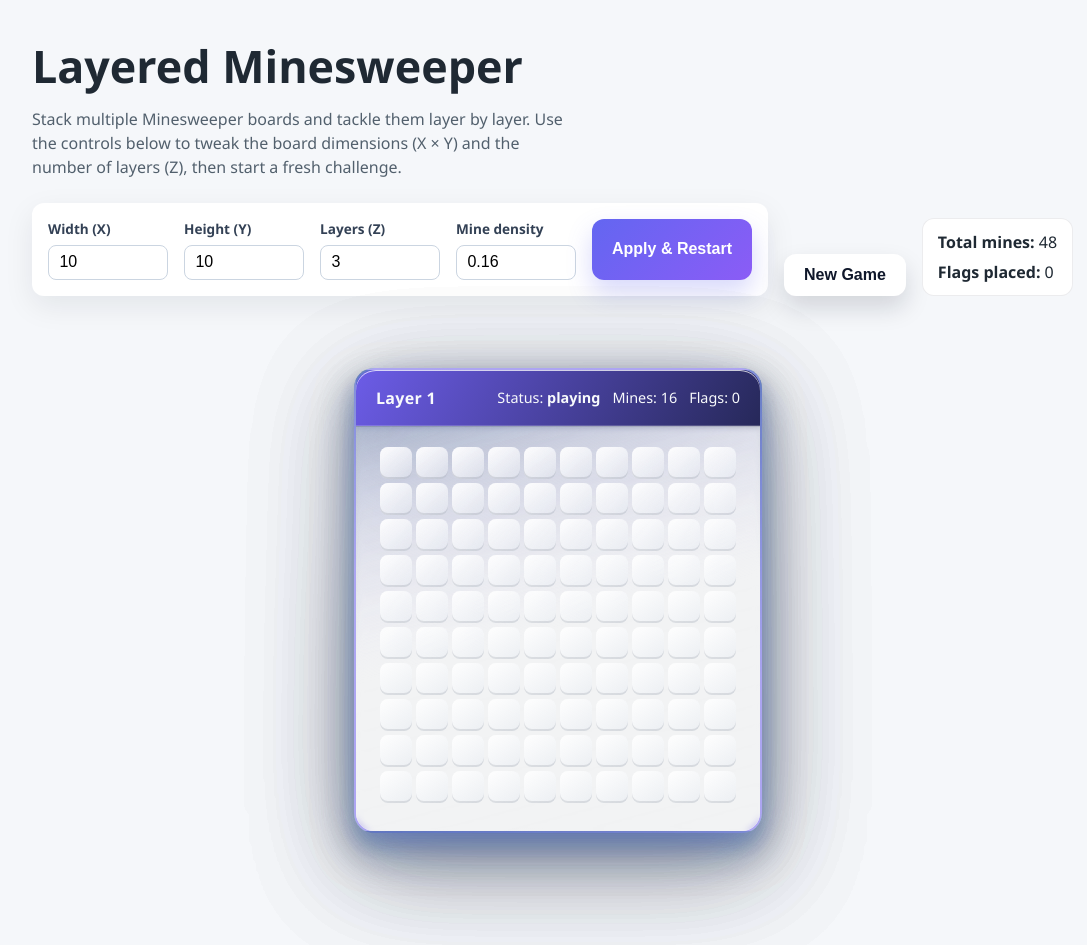
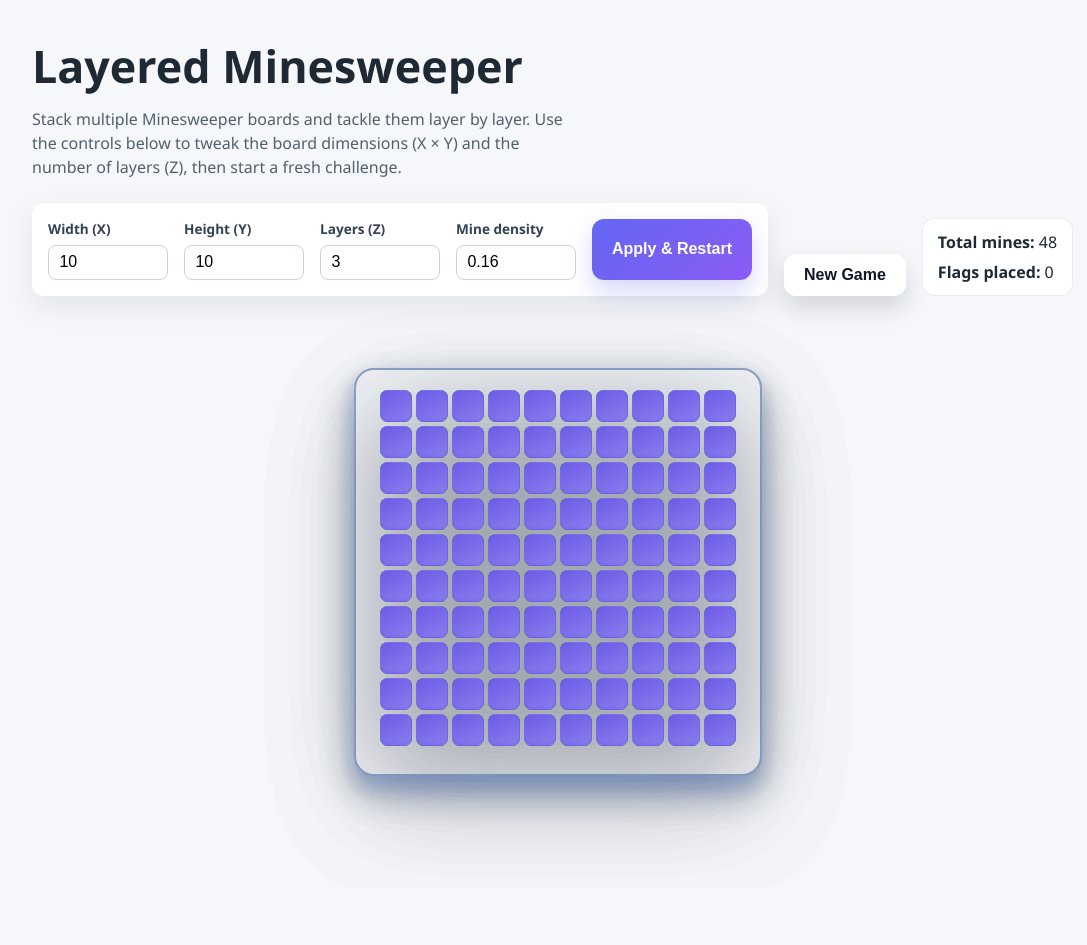
Before and after one commit to RGBKnights/reimagined-funicular, a Vue app: page / in a window 1280 px wide. Shown: the whole page, without its empty margins (82-1169 px from the left). After the commit the page ends 888 px from the top, so only its background shows below. Built offline with nearby package versions, Linux system fonts and the light colour scheme.

Commit message:
stuff and things

```diff
--- a/src/App.vue
+++ b/src/App.vue
@@ -179,14 +179,23 @@ function revealCell(layerIndex: number, cell: Cell) {
   if (cell.isFlagged || cell.isRevealed) return
 
   if (cell.hasMine) {
-    cell.wasTriggered = true
-    layer.status = 'lost'
-    revealAllMines(layer)
+    endGame(layerIndex, cell)
     return
   }
 
   floodReveal(layer, cell)
   checkWin(layer)
+}
+
+function endGame(triggeredLayerIndex: number, triggeredCell: Cell) {
+  triggeredCell.wasTriggered = true
+  triggeredCell.isRevealed = true
+
+  layers.value.forEach((layer, index) => {
+    if (layer.status === 'lost' && index !== triggeredLayerIndex) return
+    layer.status = 'lost'
+    revealAllMines(layer)
+  })
 }
 
 function floodReveal(layer: Layer, start: Cell) {
@@ -250,14 +259,19 @@ function checkWin(layer: Layer) {
 }
 
 function layerStyle(index: number, color: string) {
-  const glow = hexToRgba(color, 0.35)
-  const surface = hexToRgba(color, 0.12)
+  const glow = hexToRgba(color, 0.25)
+  const surface = mixWithWhite(color, 0.2)
+  const highlight = mixWithWhite(color, 0.4)
   return {
     '--layer-color': color,
+    '--cell-base': surface,
+    '--cell-highlight': highlight,
+    '--cell-border': hexToRgba(color, 0.35),
+    '--cell-shadow': hexToRgba(color, 0.2),
     zIndex: layers.value.length - index,
-    borderColor: hexToRgba(color, 0.55),
-    boxShadow: `0 18px 40px ${glow}, 0 12px 18px ${hexToRgba(color, 0.2)}`,
-    background: `linear-gradient(165deg, ${surface} 0%, rgba(255,255,255,0.95) 55%, #ffffff 100%)`
+    borderColor: hexToRgba(color, 0.35),
+    boxShadow: `0 18px 40px ${glow}, 0 12px 18px ${hexToRgba(color, 0.18)}`,
+    background: 'transparent'
   }
 }
 
@@ -269,13 +283,14 @@ function cellClasses(cell: Cell) {
     cell.wasTriggered ? 'triggered' : '',
     cell.isFlagged && !cell.isRevealed ? 'flagged' : '',
     cell.isMisflagged ? 'misflagged' : '',
+    cell.isRevealed && !cell.hasMine && cell.adjacentMines === 0 ? 'emptied' : '',
     !cell.hasMine && cell.isRevealed && cell.adjacentMines > 0
       ? `number-${cell.adjacentMines}`
       : ''
   ]
 }
 
-function hexToRgba(hex: string, alpha: number) {
+function parseHexColor(hex: string) {
   const sanitized = hex.replace('#', '')
   const value = sanitized.length === 3
     ? sanitized
@@ -287,6 +302,19 @@ function hexToRgba(hex: string, alpha: number) {
   const r = (bigint >> 16) & 255
   const g = (bigint >> 8) & 255
   const b = bigint & 255
+  return { r, g, b }
+}
+
+function mixWithWhite(hex: string, amount: number) {
+  const { r, g, b } = parseHexColor(hex)
+  const clampAmount = Math.min(Math.max(amount, 0), 1)
+  const mix = (channel: number) =>
+    Math.round(channel + (255 - channel) * clampAmount)
+  return `rgb(${mix(r)}, ${mix(g)}, ${mix(b)})`
+}
+
+function hexToRgba(hex: string, alpha: number) {
+  const { r, g, b } = parseHexColor(hex)
   return `rgba(${r}, ${g}, ${b}, ${alpha})`
 }
 
@@ -358,17 +386,9 @@ defineExpose({
         v-for="(layer, layerIndex) in layers"
         :key="layer.id"
         class="board-layer"
-        :class="layer.status"
-        :style="layerStyle(layerIndex, layer.color)"
-      >
-        <header class="layer-header" :style="{ backgroundColor: layer.color }">
-          <div class="layer-title">Layer {{ layerIndex + 1 }}</div>
-          <div class="layer-meta">
-            <span>Status: <strong>{{ layer.status }}</strong></span>
-            <span>Mines: {{ layer.mines }}</span>
-            <span>Flags: {{ layer.flagsUsed }}</span>
-          </div>
-        </header>
+      :class="layer.status"
+      :style="layerStyle(layerIndex, layer.color)"
+    >
         <div class="grid" :style="gridStyle">
           <button
             v-for="cell in layer.flatCells"
@@ -515,23 +535,10 @@ button.secondary:active {
   border-radius: 1.25rem;
   overflow: hidden;
   border: 2px solid rgba(15, 23, 42, 0.08);
-  background-color: #fff;
+  background: transparent;
   transform-origin: center;
   transition: transform 0.2s ease, box-shadow 0.2s ease;
-}
-
-.board-layer:hover {
-  transform: scale(1.01);
-}
-
-.board-layer::before {
-  content: '';
-  position: absolute;
-  inset: 0;
-  border-radius: inherit;
   pointer-events: none;
-  box-shadow: inset 0 1px 0 rgba(255, 255, 255, 0.75);
-  mix-blend-mode: screen;
 }
 
 .board-layer.playing {
@@ -546,67 +553,43 @@ button.secondary:active {
   filter: drop-shadow(0 24px 40px rgba(239, 68, 68, 0.35));
 }
 
-.layer-header {
-  display: flex;
-  align-items: center;
-  justify-content: space-between;
-  gap: 1rem;
-  padding: 1rem 1.25rem;
-  color: #f8fafc;
-  background: linear-gradient(120deg, var(--layer-color), rgba(15, 23, 42, 0.75));
-  box-shadow: inset 0 -1px 0 rgba(255, 255, 255, 0.18);
-}
-
-.layer-title {
-  font-weight: 700;
-  letter-spacing: 0.02em;
-}
-
-.layer-meta {
-  display: flex;
-  gap: 0.75rem;
-  font-size: 0.9rem;
-}
-
-.layer-meta span strong {
-  font-weight: 700;
-}
-
 .grid {
   display: grid;
   gap: 4px;
   padding: 1.25rem 1.5rem 1.75rem;
-  background: rgba(15, 23, 42, 0.05);
-  backdrop-filter: blur(3px);
-  border-top: 1px solid rgba(15, 23, 42, 0.08);
+  background: transparent;
+  backdrop-filter: none;
+  border-top: none;
+  pointer-events: none;
 }
 
 .cell {
   width: var(--cell-size);
   height: var(--cell-size);
   border-radius: 0.5rem;
-  border: none;
+  border: 1px solid transparent;
   font-weight: 700;
   font-size: 1rem;
   display: grid;
   place-items: center;
   cursor: pointer;
   user-select: none;
-  background: linear-gradient(145deg, rgba(255, 255, 255, 0.95), rgba(226, 232, 240, 0.4));
-  color: #1e293b;
-  box-shadow: inset 0 -2px 0 rgba(15, 23, 42, 0.1);
+  background: linear-gradient(150deg, var(--layer-color, #e2e8f0), var(--cell-base, #cbd5f5));
+  color: #0f172a;
+  box-shadow: inset 0 -2px 0 var(--cell-shadow, rgba(15, 23, 42, 0.1));
+  pointer-events: auto;
   transition: transform 0.1s ease, box-shadow 0.1s ease;
 }
 
-.cell.hidden:hover {
-  transform: translateY(-1px);
-  box-shadow: inset 0 -2px 0 rgba(15, 23, 42, 0.2);
+.cell.hidden {
+  border-color: var(--cell-border, rgba(148, 163, 184, 0.35));
 }
 
 .cell.revealed {
   cursor: default;
-  background: linear-gradient(145deg, rgba(224, 242, 254, 0.95), rgba(191, 219, 254, 0.35));
-  box-shadow: none;
+  background: linear-gradient(150deg, var(--cell-highlight, #eff6ff), rgba(255, 255, 255, 0.85));
+  border-color: var(--cell-border, rgba(148, 163, 184, 0.35));
+  box-shadow: inset 0 1px 0 rgba(255, 255, 255, 0.45);
 }
 
 .cell.flagged {
@@ -625,6 +608,15 @@ button.secondary:active {
 .cell.misflagged {
   background: rgba(248, 113, 113, 0.7);
   color: white;
+}
+
+.cell.emptied {
+  visibility: hidden;
+  pointer-events: none;
+  border-color: transparent;
+  box-shadow: none;
+  background: transparent;
+  color: transparent;
 }
 
 .cell.number-1 {
```
Also changed, not shown: 1 other file (tests, documents, lock files or other folders).
